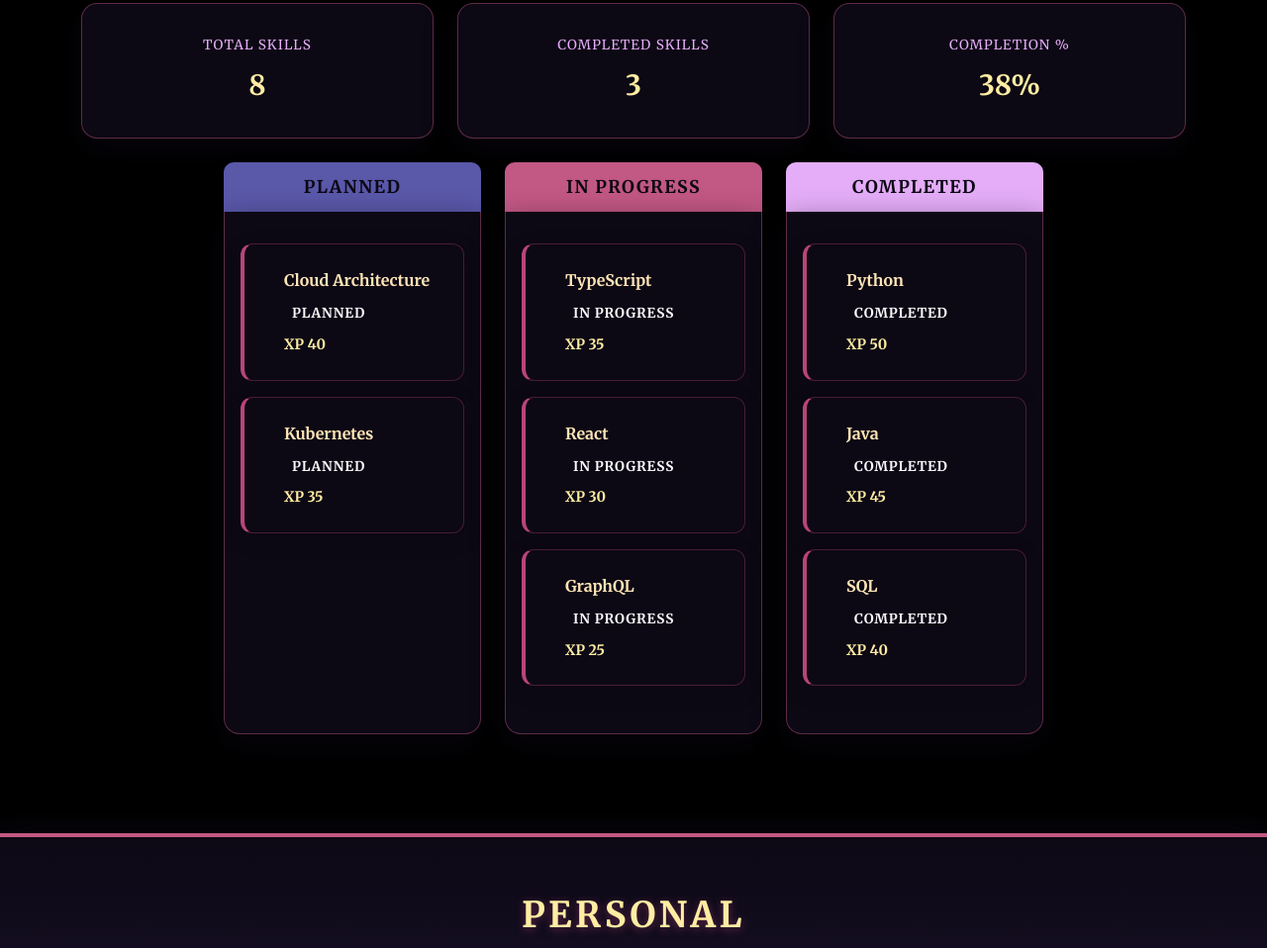
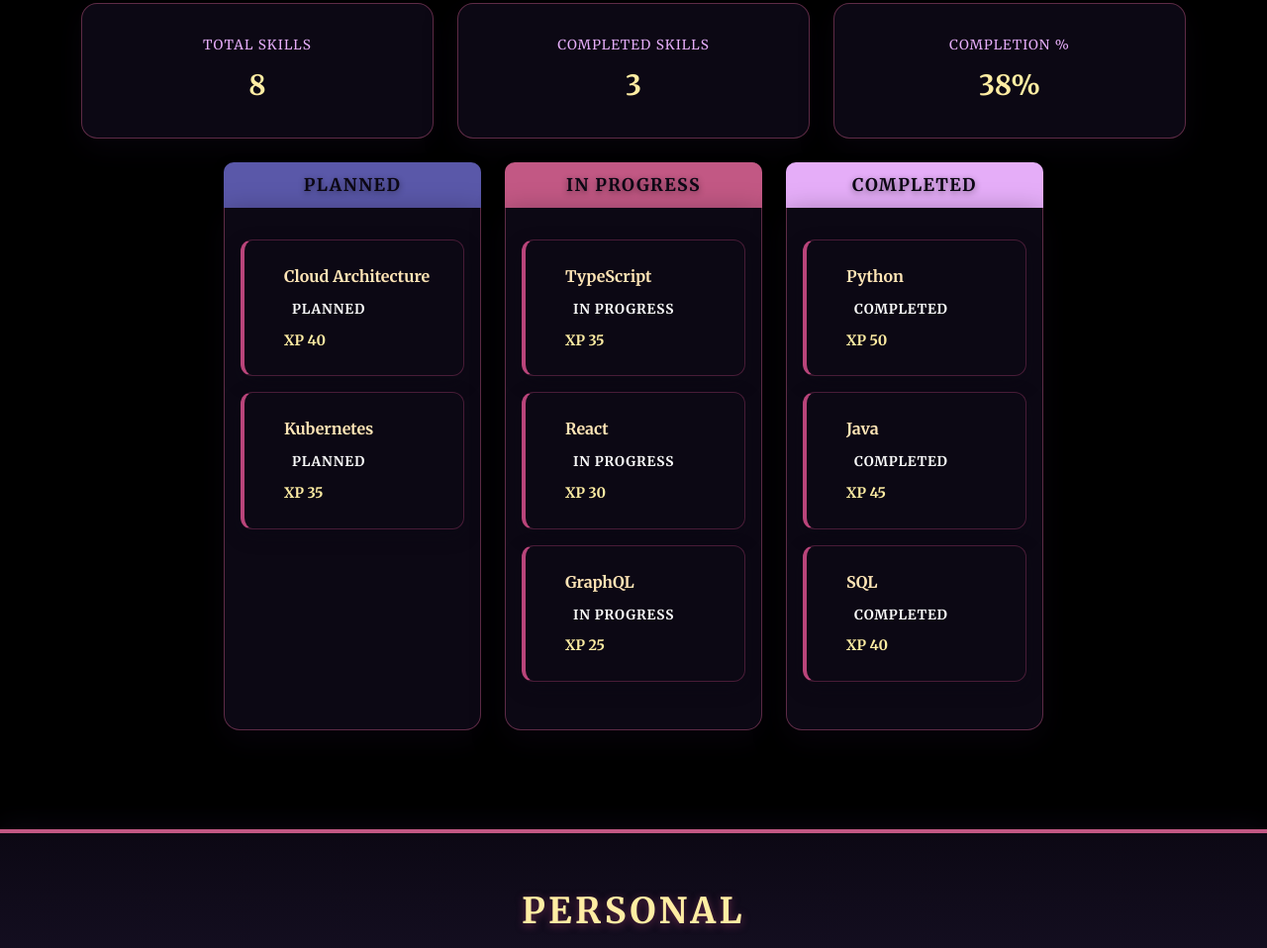
Before and after one commit to aisfhd/aisfhd.github.io, a plain HTML site: page about.html in a window 1280 px wide. Shown: the part 2371-3329 px from the top of the page at 99% size. Drawn offline with Linux system fonts and the light colour scheme.

Commit message:
LW10: Restyle kanban per docs/STYLING.md conventions (resume-item cards, about-content blocks, Merriweather headings, sunset palette)

```diff
--- a/assets/css/custom.css
+++ b/assets/css/custom.css
@@ -563,11 +563,14 @@ a:visited {
   flex-shrink: 0;
   padding: 0.75rem 1rem;
   border-radius: 10px 10px 0 0;
+  font-family: "Merriweather", serif;
   font-size: 1.1rem;
   font-weight: 700;
+  line-height: 1.25;
+  letter-spacing: 0.08em;
   text-align: center;
-  letter-spacing: 0.08em;
   text-transform: uppercase;
+  text-shadow: 0 2px 6px rgba(0, 0, 0, 0.45);
   box-shadow: 0 4px 12px rgba(0, 0, 0, 0.35);
 }
 .kanban-column[data-category="planned"] .kanban-column-header {
```
